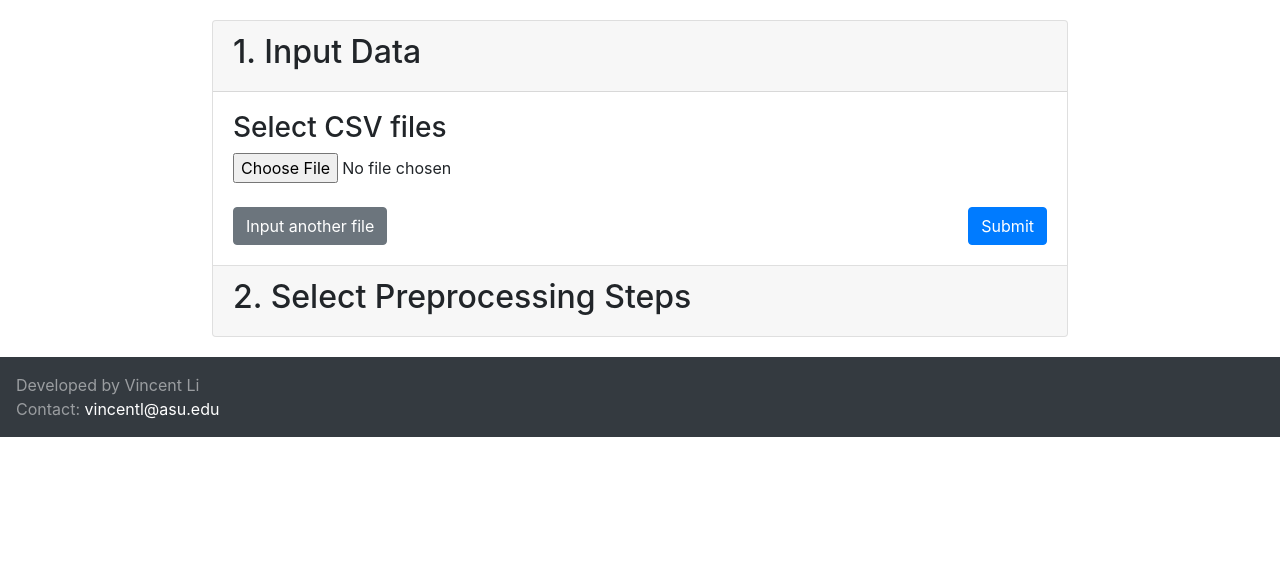
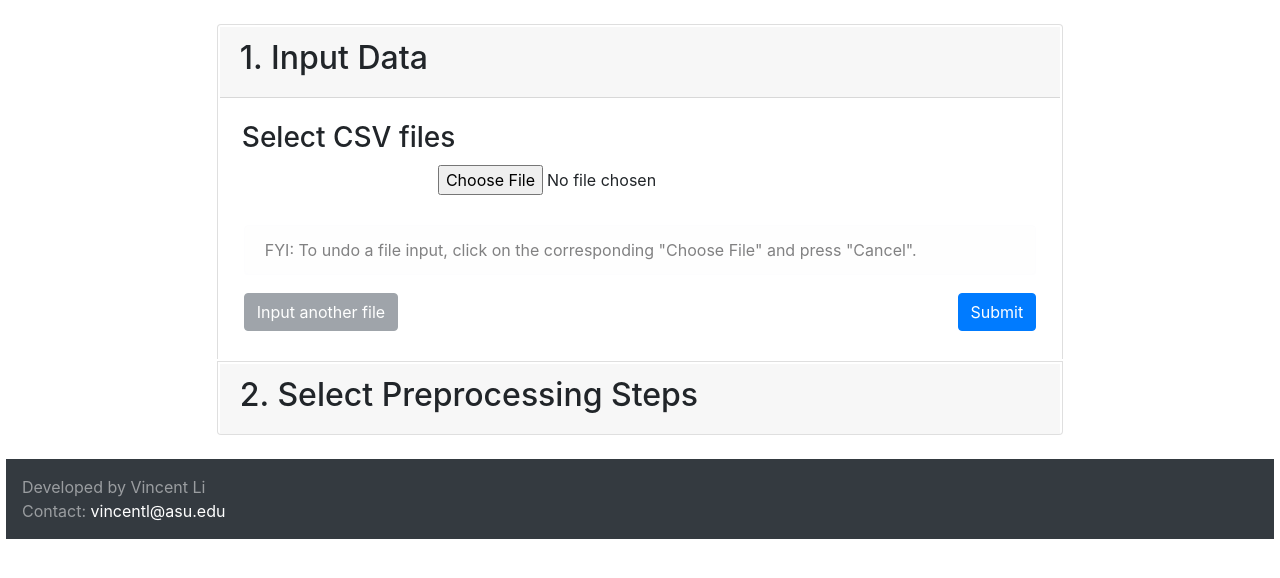
Before and after one commit to 17livincent/HonorsThesisProject, a React (Create React App) app in the folder client/: page / in a window 1280 px wide. Shown: the top 578 px of the page. Built offline with nearby package versions, Linux system fonts and the light colour scheme.

Commit message:
Added onSubmit callback, addFile conditions

```diff
--- a/client/src/InputData.css
+++ b/client/src/InputData.css
@@ -5,3 +5,8 @@
 #submitButton {
     float: right;
 }
+
+#files {
+    margin: auto;
+    width: 50%;
+}
--- a/client/src/InputData.js
+++ b/client/src/InputData.js
@@ -4,7 +4,8 @@
  */
 
 import React from 'react';
-import {Form, Button, Col} from 'react-bootstrap';
+import {Form, Button, Col, Alert} from 'react-bootstrap';
+import Space from './Space.js';
 
 import 'bootstrap/dist/css/bootstrap.min.css';
 import './InputData.css';
@@ -19,13 +20,14 @@ class InputData extends React.Component {
         }
 
         this.incNumOfFiles = this.incNumOfFiles.bind(this);
+        this.onSubmit = this.onSubmit.bind(this);
     }
 
     /**
      * Called when a file is selected
      */
     updateFiles(index, file) {
-        alert(`File ${index} changed`);
+        //alert(`File ${index} changed`);
         // update files
         let newFiles = this.state.files.slice();
         newFiles.splice(index, 1, file);
@@ -35,6 +37,7 @@ class InputData extends React.Component {
 
     /**
      * Increments the state variable numOfFiles
+     * If the last file input hasn't been filled, numOfFiles won't be incremented
      */
     incNumOfFiles() {
         // get new numOfFiles
@@ -55,27 +58,41 @@ class InputData extends React.Component {
 
     getFileInput(index) {
         return (
-            <Form.File
-                accept='.csv, .png'
-                onChange={(e) => (this.updateFiles(index, e.target.value))}>
-            </Form.File>
+            <React.Fragment>
+                <Form.Row>
+                    <Form.File
+                        id='fileInput'
+                        accept='.csv, .png'
+                        onChange={(e) => (this.updateFiles(index, e.target.value))}>
+                    </Form.File>
+                </Form.Row>
+                <Space />
+            </React.Fragment>
         );
+    }
+
+    onSubmit() {
+        this.props.onSubmit();
+
     }
 
     render() {
         return (
             <React.Fragment id='main'>
                 <h3>Select CSV files</h3>
-                <Form>
+                <Form id='files'>
                     {this.range(0, this.state.numOfFiles - 1, 1).map((i) => this.getFileInput(i))}
                 </Form>
                 <br />
+                <Alert variant='light'>
+                    FYI: To undo a file input, click on the corresponding "Choose File" and press "Cancel".
+                </Alert>
                 <Form.Row>
                     <Col>
-                        <Button id='addButton' variant='secondary' onClick={this.incNumOfFiles}>Input another file</Button>
+                        <Button id='addButton' variant='secondary' onClick={this.incNumOfFiles} disabled={(this.state.files[this.state.numOfFiles - 1] !== '') ? false : true}>Input another file</Button>
                     </Col>
                     <Col>
-                        <Button id='submitButton' variant='primary' type='submit'>Submit</Button>
+                        <Button id='submitButton' variant='primary' onClick={this.onSubmit}>Submit</Button>
                     </Col>
                 </Form.Row>
             </React.Fragment>
```
